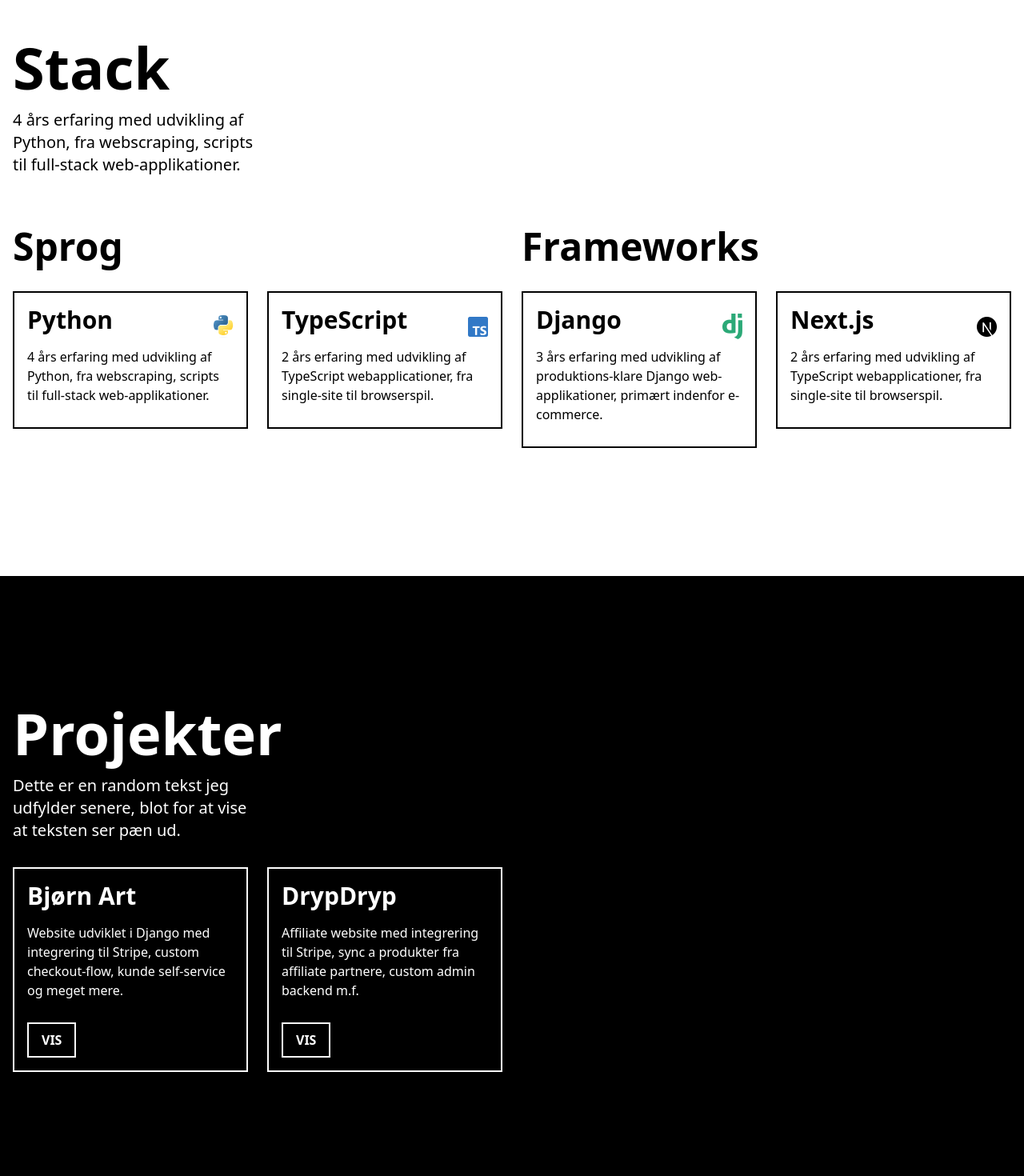
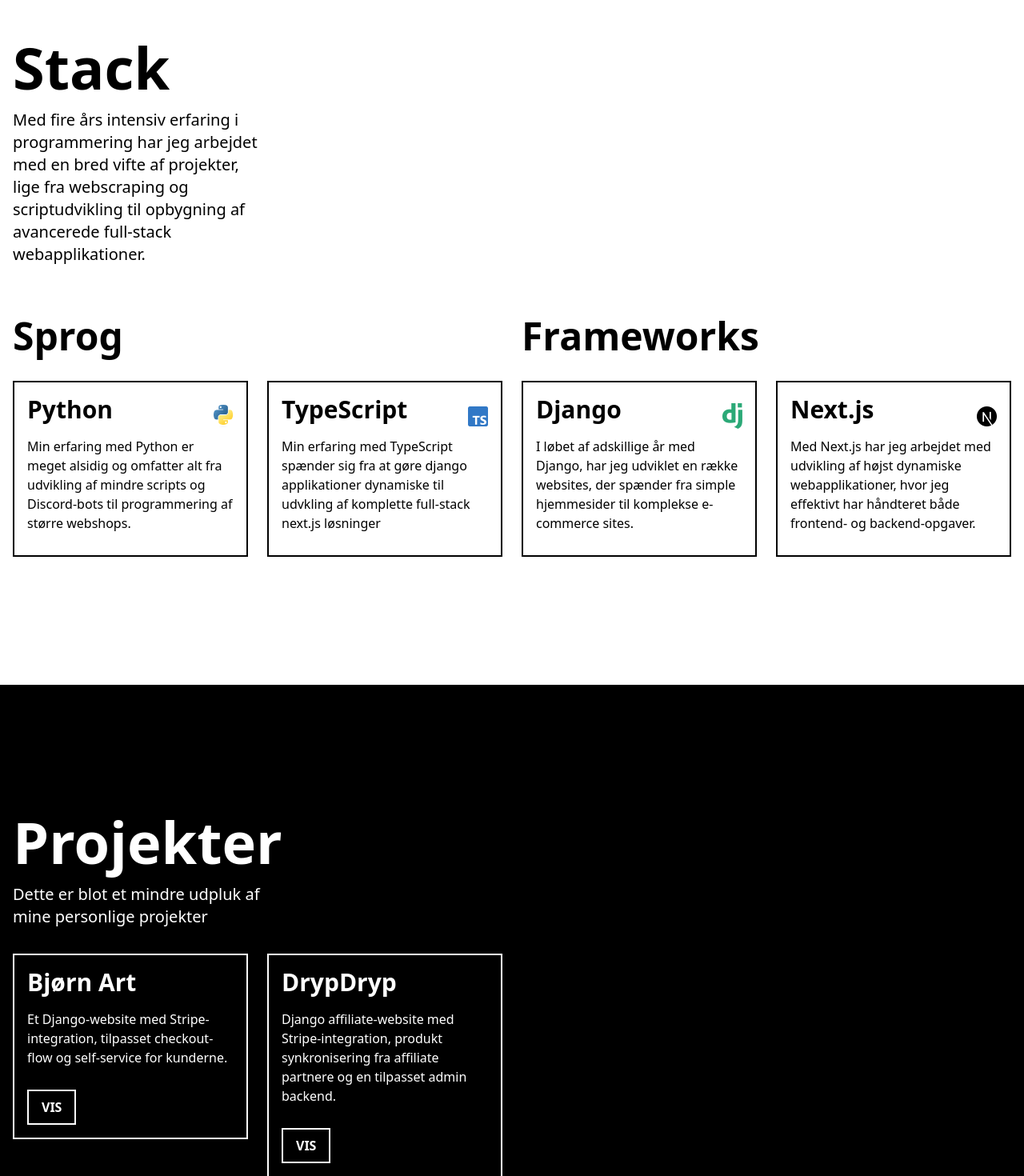
Before and after one commit to freakspace/emilnielsen.com, a Next.js app: page / in a window 1280 px wide. Shown: the part 860-2330 px from the top of the page at 80% size. Built offline with nearby package versions, Linux system fonts and the light colour scheme.

Commit message:
Edit text

```diff
--- a/src/app/Components/Hero.tsx
+++ b/src/app/Components/Hero.tsx
@@ -2,17 +2,19 @@
 import React, { useEffect, useState } from "react";
 
 const Hero = () => {
+  const [buttonText, setButtonText] = useState("KONTAKT");
   const [stacks, setStacks] = useState([
     "Python",
     "TypeScript",
-    "JavaScript",
     "Django",
     "Next.js",
     "API",
+    "JavaScript",
+    "REST",
     "Jira",
     "Tailwind",
+    "Blockchain",
     "Bootstrap",
-    "Blockchain",
   ]);
 
   useEffect(() => {
@@ -24,6 +26,10 @@
     }, 1000);
     return () => clearInterval(intervalId);
   }, [stacks]);
+
+  const changeText = () => {
+    setButtonText("HEJ@EMILNIELSEN.COM");
+  };
 
   return (
     <section className="py-20 md:py-48 px-4">
@@ -42,8 +48,11 @@
           <br />
           <span className="font-bold"> {stacks[0]}</span>
         </h3>
-        <button className="px-4 py-2 mt-4 text-2xl border-4 border-white bg-transparent text-white font-bold hover:bg-white hover:text-black transition duration-400 hover:ease-in">
-          KONTAKT
+        <button
+          onClick={changeText}
+          className="px-4 py-2 mt-4 text-2xl border-4 border-white bg-transparent text-white font-bold hover:bg-white hover:text-black transition duration-400 hover:ease-in"
+        >
+          {buttonText}
         </button>
       </div>
     </section>
--- a/src/app/Components/Projects.tsx
+++ b/src/app/Components/Projects.tsx
@@ -10,8 +10,7 @@
             Projekter
           </h2>
           <p className="text-white text-lg md:text-xl md:w-1/4 mt-4">
-            Dette er en random tekst jeg udfylder senere, blot for at vise at
-            teksten ser pæn ud.
+            Dette er blot et mindre udpluk af mine personlige projekter
           </p>
         </div>
         <div className="grid grid-cols-1 md:grid-cols-4 gap-6">
@@ -21,8 +20,8 @@
                 Bjørn Art
               </h3>
               <p className="mb-3 text-white">
-                Website udviklet i Django med integrering til Stripe, custom
-                checkout-flow, kunde self-service og meget mere.
+                Et Django-website med Stripe-integration, tilpasset
+                checkout-flow og self-service for kunderne.
               </p>
               <button className="px-4 py-2 mt-4 text-md border-2 border-white bg-transparent text-white font-bold hover:bg-white hover:text-black transition duration-400 hover:ease-in">
                 VIS
@@ -35,8 +34,9 @@
                 DrypDryp
               </h3>
               <p className="text-white mb-3">
-                Affiliate website med integrering til Stripe, sync a produkter
-                fra affiliate partnere, custom admin backend m.f.
+                Django affiliate-website med Stripe-integration, produkt
+                synkronisering fra affiliate partnere og en tilpasset admin
+                backend.
               </p>
               <button className="px-4 py-2 mt-4 text-md border-2 border-white bg-transparent text-white font-bold hover:bg-white hover:text-white transition duration-400 hover:ease-in">
                 VIS
--- a/src/app/Components/Stack.tsx
+++ b/src/app/Components/Stack.tsx
@@ -8,8 +8,9 @@
         <div className="mb-8">
           <h2 className="text-5xl md:text-7xl font-extrabold">Stack</h2>
           <p className="text-lg md:text-xl md:w-1/4 mt-4">
-            4 års erfaring med udvikling af Python, fra webscraping, scripts til
-            full-stack web-applikationer.
+            Med fire års intensiv erfaring i programmering har jeg arbejdet med
+            en bred vifte af projekter, lige fra webscraping og scriptudvikling
+            til opbygning af avancerede full-stack webapplikationer.
           </p>
         </div>
         <div className="grid grid-cols-1 md:grid-cols-2 gap-6">
@@ -33,8 +34,9 @@
                     />
                   </div>
                   <p className="mb-3">
-                    4 års erfaring med udvikling af Python, fra webscraping,
-                    scripts til full-stack web-applikationer.
+                    Min erfaring med Python er meget alsidig og omfatter alt fra
+                    udvikling af mindre scripts og Discord-bots til
+                    programmering af større webshops.
                   </p>
                 </div>
               </Link>
@@ -53,8 +55,9 @@
                     />
                   </div>
                   <p className="mb-3">
-                    2 års erfaring med udvikling af TypeScript webapplicationer,
-                    fra single-site til browserspil.
+                    Min erfaring med TypeScript spænder sig fra at gøre django
+                    applikationer dynamiske til udvkling af komplette full-stack
+                    next.js løsninger
                   </p>
                 </div>
               </Link>
@@ -79,8 +82,9 @@
                     />
                   </div>
                   <p className="mb-3">
-                    3 års erfaring med udvikling af produktions-klare Django
-                    web-applikationer, primært indenfor e-commerce.
+                    I løbet af adskillige år med Django, har jeg udviklet en
+                    række websites, der spænder fra simple hjemmesider til
+                    komplekse e-commerce sites.
                   </p>
                 </div>
               </Link>
@@ -99,8 +103,9 @@
                     />
                   </div>
                   <p className="mb-3">
-                    2 års erfaring med udvikling af TypeScript webapplicationer,
-                    fra single-site til browserspil.
+                    Med Next.js har jeg arbejdet med udvikling af højst
+                    dynamiske webapplikationer, hvor jeg effektivt har håndteret
+                    både frontend- og backend-opgaver.
                   </p>
                 </div>
               </Link>
```
